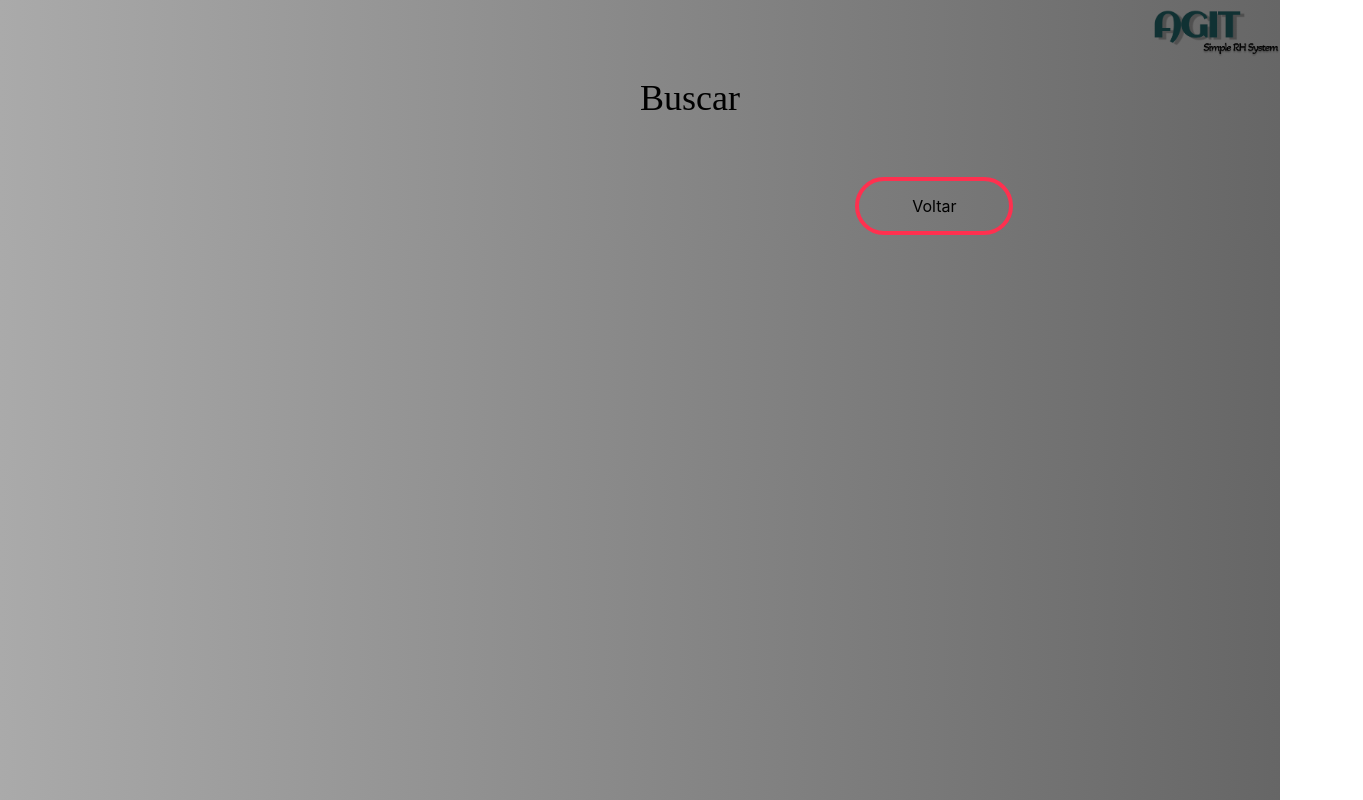
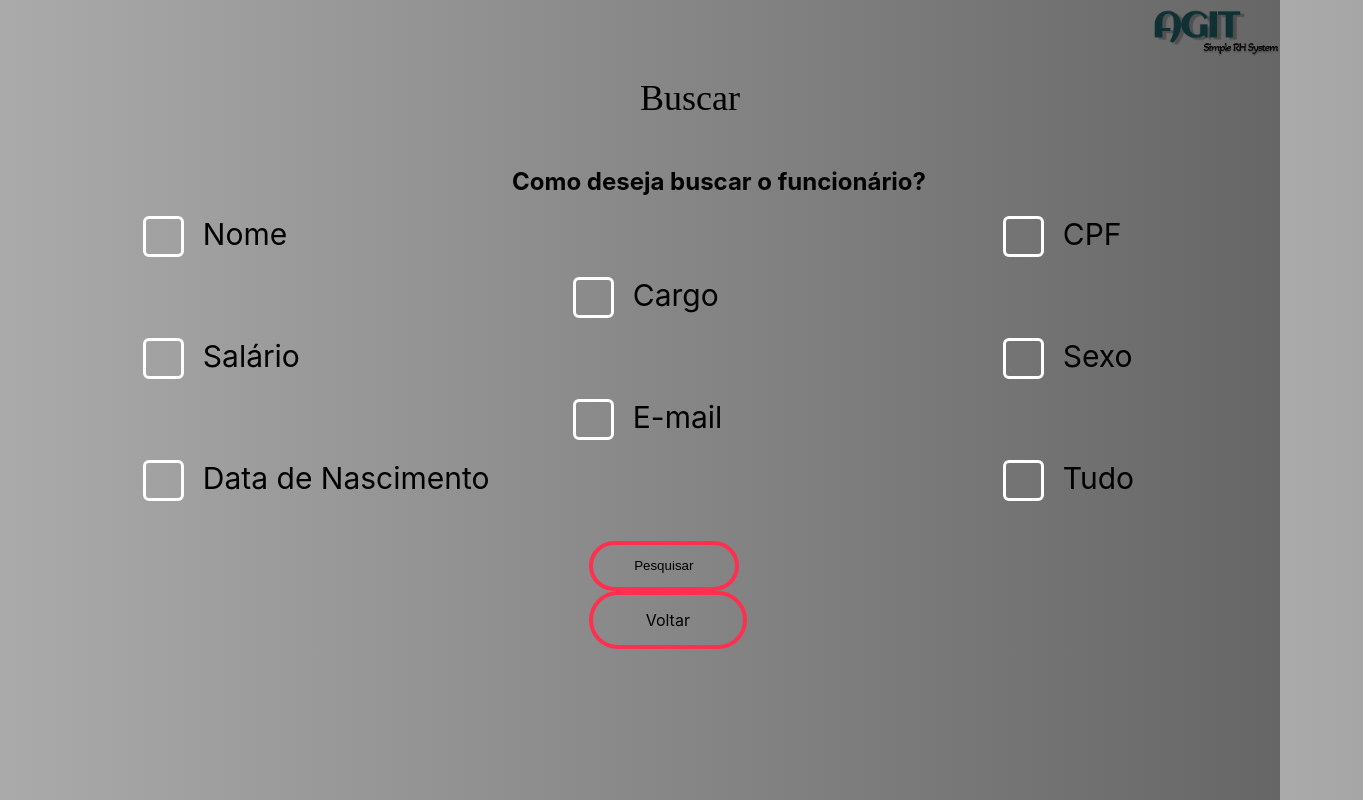
Before and after one commit to EvaristoGabriel/SistemaRH, a React (Create React App) app: page /buscar in a window 1280 px wide. Shown: the whole page, 1363 px wide, since content can reach past the window. Built offline with nearby package versions, Linux system fonts and the light colour scheme; a web font is replaced by a local one.

Commit message:
Adicionando buscar e tentando fazer o link para editar e excluir

```diff
--- /dev/null
+++ b/src/components/layout/BotaoCheck.module.css
@@ -0,0 +1,22 @@
+.checkbox {
+    display: block;
+    width: inherit;
+    height: inherit;
+    border: 3px solid #fff;
+    border-radius: 6px;
+    transition: all 0.37s;
+}
+.input {
+  position: absolute;
+  transform: scale(0);
+}
+
+.input:checked~.checkbox {
+  transform: rotate(45deg);
+  width: 20px;
+  margin-left: 16px;
+  border-color: red;
+  border-top-color: transparent;
+  border-left-color: transparent;
+  border-radius: 0;
+}
--- a/src/components/layout/Buscar.module.css
+++ b/src/components/layout/Buscar.module.css
@@ -1,5 +1,73 @@
-.menu{
-    display: flex;
-    align-items: center;
-    justify-content: center;
+.form {
+    box-sizing: border-box;
+    flex-direction: row;
+    list-style-type: none;
 }
+
+.menu {
+    display: grid;
+    grid-template-columns: repeat(3,1fr);
+    grid-column-gap: 10px;
+    grid-row-gap: 1em;
+    /* margin: 0;
+    padding: 0;
+    margin-bottom: 1.25em;
+    padding: .125em; */
+}
+
+.label {
+    width: 35px;
+    height: 35px;
+    cursor: pointer;
+    padding-left: 34%;
+    padding-bottom: 10px;
+    float: left;
+}
+
+.ul {
+    column-count: 2;
+    column-gap: 2rem;
+    list-style: none;
+}
+
+ul.checkbox li {
+    border: 1px transparent solid;
+    display: inline-block;
+    width: 12em;
+}
+
+.h2 {
+    padding-left: 40%;
+    margin-top: -10px;
+}
+
+.input {
+    position: absolute;
+    transform: scale(0);
+}
+
+.input:checked~.checkbox {
+    transform: rotate(45deg);
+    width: 20px;
+    margin-left: 16px;
+    border-color: red;
+    border-top-color: transparent;
+    border-left-color: transparent;
+    border-radius: 0;
+}
+
+.text {
+    font-size: 30px;
+    padding-left: 60px;
+    width: 300px;
+    margin-top: -0.001px;
+}
+
+/* .checkbox {
+    display: block;
+    width: inherit;
+    height: inherit;
+    border: 3px solid #fff;
+    border-radius: 6px;
+    transition: all 0.37s;
+} */
--- a/src/components/layout/Relatorio.module.css
+++ b/src/components/layout/Relatorio.module.css
@@ -63,11 +63,11 @@ ul.checkbox li {
     margin-top: -0.001px;
 }
 
-.checkbox {
+/* .checkbox {
     display: block;
     width: inherit;
     height: inherit;
     border: 3px solid #fff;
     border-radius: 6px;
     transition: all 0.37s;
-}
+} */
--- a/src/pages/Buscar.js
+++ b/src/pages/Buscar.js
@@ -2,18 +2,63 @@ import { Link } from "react-router-dom"
 import styles from "../components/layout/Buscar.module.css"
 import { Button } from "@mui/material"
 import styleButton from "../components/layout/StyleButton.module.css"
+import styleBotaoCheck from "../components/layout/BotaoCheck.module.css"
 
 function Buscar() {
     return (
-        <div className="App">
+        <buscar className="App">
             <header className="App-header">
                 Buscar
             </header>
             <br></br>
+            <h2 className={styles.h2}>
+                Como deseja buscar o funcionário?
+            </h2>
             <div className={styles.menu}>
+                <label className={styles.label}>
+                    <input className={styleBotaoCheck.input} type="checkbox"></input>
+                    <span className={styleBotaoCheck.checkbox}></span>
+                    <p className={styles.text}>Nome</p>
+                </label> <br></br>
+                <label className={styles.label}>
+                    <input className={styleBotaoCheck.input} type="checkbox"></input>
+                    <span className={styleBotaoCheck.checkbox}></span>
+                    <p className={styles.text}>CPF</p>
+                </label><br></br>
+                <label className={styles.label}>
+                    <input className={styleBotaoCheck.input} type="checkbox"></input>
+                    <span className={styleBotaoCheck.checkbox}></span>
+                    <p className={styles.text}>Cargo</p>
+                </label><br></br>
+                <label className={styles.label}>
+                    <input className={styleBotaoCheck.input} type="checkbox"></input>
+                    <span className={styleBotaoCheck.checkbox}></span>
+                    <p className={styles.text}>Salário</p>
+                </label><br></br>
+                <label className={styles.label}>
+                    <input className={styleBotaoCheck.input} type="checkbox"></input>
+                    <span className={styleBotaoCheck.checkbox}></span>
+                    <p className={styles.text}>Sexo</p>
+                </label><br></br>
+                <label className={styles.label}>
+                    <input className={styleBotaoCheck.input} type="checkbox"></input>
+                    <span className={styleBotaoCheck.checkbox}></span>
+                    <p className={styles.text}>E-mail</p>
+                </label> <br></br>
+                <label className={styles.label}>
+                    <input className={styleBotaoCheck.input} type="checkbox"></input>
+                    <span className={styleBotaoCheck.checkbox}></span>
+                    <p className={styles.text}>Data de Nascimento</p>
+                </label> <br></br>
+                <label className={styles.label}>
+                    <input className={styleBotaoCheck.input} type="checkbox"></input>
+                    <span className={styleBotaoCheck.checkbox}></span>
+                    <p className={styles.text}>Tudo</p>
+                </label> <br></br>
+            </div>
+            <button class={styleButton.button}>Pesquisar</button>
             <Button class={styleButton.button} href="/menu" size="medium">Voltar</Button>
-            </div>
-        </div>
+        </buscar>
     )
 }
 
--- a/src/pages/Editar.js
+++ b/src/pages/Editar.js
@@ -2,17 +2,19 @@ import { Link } from "react-router-dom"
 import styles from "../components/layout/Editar.module.css"
 import { Button } from "@mui/material"
 import styleButton from "../components/layout/StyleButton.module.css"
+import Buscar from "./Buscar"
 
 function Editar() {
     return (
         <div className="App">
+            <Buscar/>
             <header className="App-header">
                 Editar
             </header>
             <br></br>
             <div className={styles.menu}>
+            </div>
             <Button class={styleButton.button} href="/menu" size="medium">Voltar</Button>
-            </div>
         </div>
     )
 }
--- a/src/pages/Menu.js
+++ b/src/pages/Menu.js
@@ -18,11 +18,11 @@ function Menu() {
                         <div className={styles.retangulo}></div>
                     </li>
                     <li className={styles.item}>
-                        <Link to="/excluir"> Excluir Funcionário</Link>
+                        <Link to="/buscar"> Excluir Funcionário</Link>
                         <div className={styles.retangulo}></div>
                     </li>
                     <li className={styles.item}>
-                        <Link to="/editar"> Editar Funcionário</Link>
+                        <Link to="/buscar" params={{link: "editar"}}> Editar Funcionário</Link>
                         <div className={styles.retangulo}></div>
                     </li>
                     <li className={styles.item}>
@@ -30,7 +30,7 @@ function Menu() {
                         <div className={styles.retangulo}></div>
                     </li>
                     <li className={styles.item}>
-                        <Link to="/analisar"> Analisar Folga</Link>
+                        <Link to="/buscar"> Analisar Folga</Link>
                         <div className={styles.retangulo}></div>
                     </li>
                     <li className={styles.item}>
--- a/src/pages/Relatorio.js
+++ b/src/pages/Relatorio.js
@@ -2,6 +2,7 @@ import { Link } from "react-router-dom"
 import styles from "../components/layout/Relatorio.module.css"
 import styleButton from "../components/layout/StyleButton.module.css"
 import { Button } from "@mui/material"
+import styleBotaoCheck from "../components/layout/BotaoCheck.module.css"
 
 function Relatorio() {
     return (
@@ -15,43 +16,43 @@ function Relatorio() {
             </h2>
             <div className={styles.menu}>
                 <label className={styles.label}>
-                    <input className={styles.input} type="checkbox"></input>
-                    <span className={styles.checkbox}></span>
+                    <input className={styleBotaoCheck.input} type="checkbox"></input>
+                    <span className={styleBotaoCheck.checkbox}></span>
                     <p className={styles.text}>Nome</p>
                 </label> <br></br>
                 <label className={styles.label}>
-                    <input className={styles.input} type="checkbox"></input>
-                    <span className={styles.checkbox}></span>
+                    <input className={styleBotaoCheck.input} type="checkbox"></input>
+                    <span className={styleBotaoCheck.checkbox}></span>
                     <p className={styles.text}>CPF</p>
                 </label><br></br>
                 <label className={styles.label}>
-                    <input className={styles.input} type="checkbox"></input>
-                    <span className={styles.checkbox}></span>
+                    <input className={styleBotaoCheck.input} type="checkbox"></input>
+                    <span className={styleBotaoCheck.checkbox}></span>
                     <p className={styles.text}>Cargo</p>
                 </label><br></br>
                 <label className={styles.label}>
-                    <input className={styles.input} type="checkbox"></input>
-                    <span className={styles.checkbox}></span>
+                    <input className={styleBotaoCheck.input} type="checkbox"></input>
+                    <span className={styleBotaoCheck.checkbox}></span>
                     <p className={styles.text}>Salário</p>
                 </label><br></br>
                 <label className={styles.label}>
-                    <input className={styles.input} type="checkbox"></input>
-                    <span className={styles.checkbox}></span>
+                    <input className={styleBotaoCheck.input} type="checkbox"></input>
+                    <span className={styleBotaoCheck.checkbox}></span>
                     <p className={styles.text}>Sexo</p>
                 </label><br></br>
                 <label className={styles.label}>
-                    <input className={styles.input} type="checkbox"></input>
-                    <span className={styles.checkbox}></span>
+                    <input className={styleBotaoCheck.input} type="checkbox"></input>
+                    <span className={styleBotaoCheck.checkbox}></span>
                     <p className={styles.text}>E-mail</p>
                 </label> <br></br>
                 <label className={styles.label}>
-                    <input className={styles.input} type="checkbox"></input>
-                    <span className={styles.checkbox}></span>
+                    <input className={styleBotaoCheck.input} type="checkbox"></input>
+                    <span className={styleBotaoCheck.checkbox}></span>
                     <p className={styles.text}>Data de Nascimento</p>
                 </label> <br></br>
                 <label className={styles.label}>
-                    <input className={styles.input} type="checkbox"></input>
-                    <span className={styles.checkbox}></span>
+                    <input className={styleBotaoCheck.input} type="checkbox"></input>
+                    <span className={styleBotaoCheck.checkbox}></span>
                     <p className={styles.text}>Tudo</p>
                 </label> <br></br>
             </div>
```
